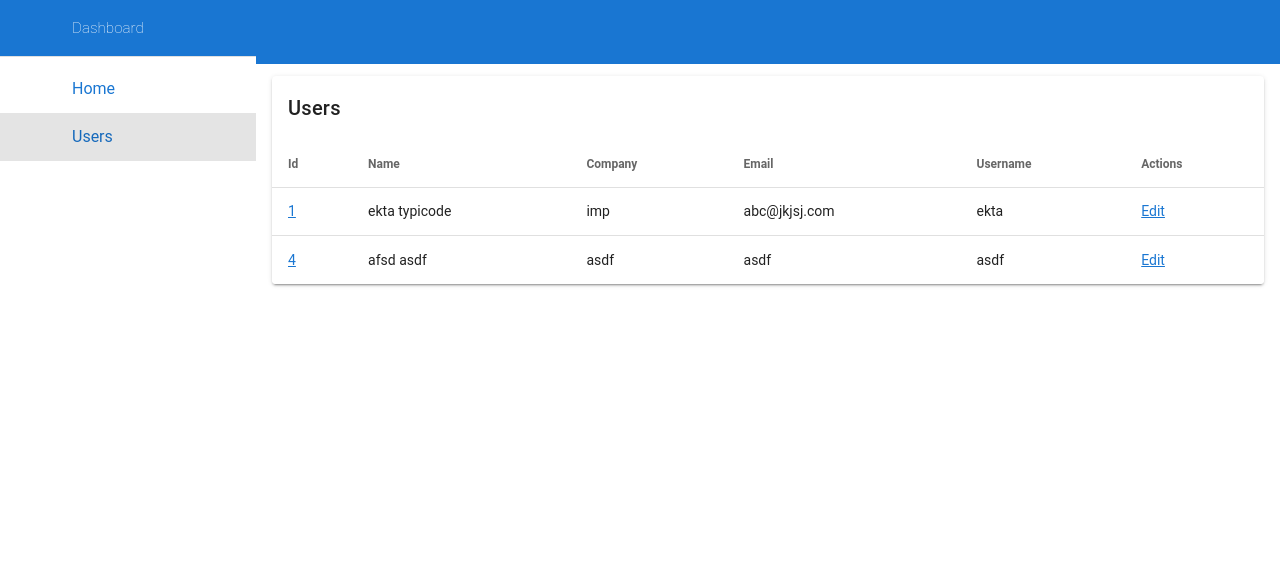
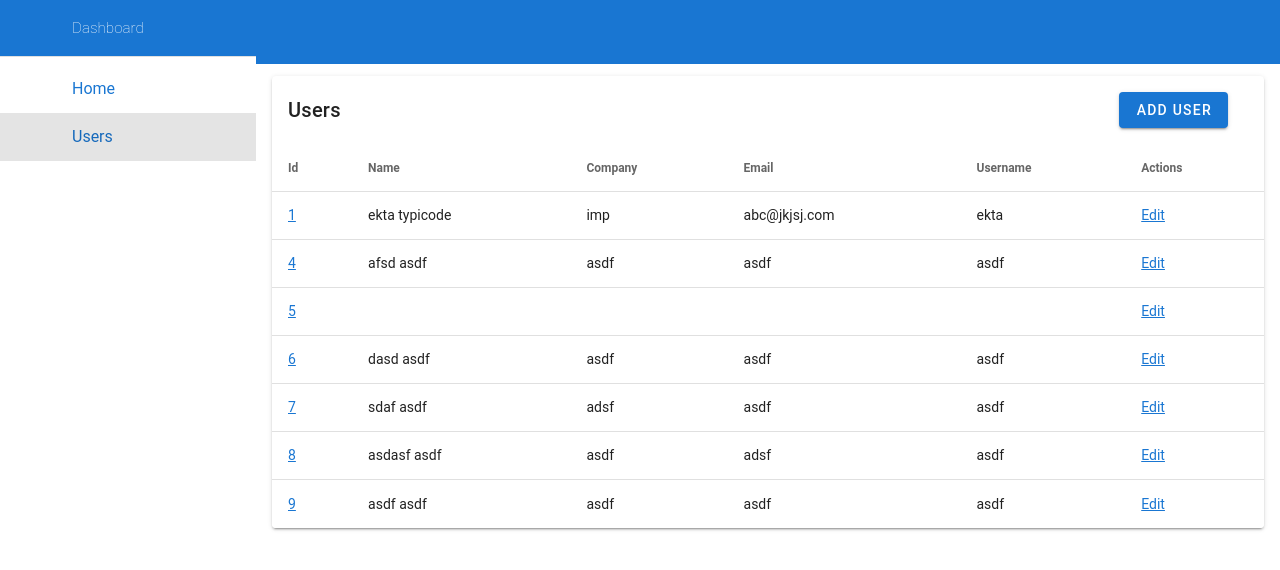
Before and after one commit to ekta-kakadia/users-list, a Vue app in the folder app/: page /users in a window 1280 px wide. Shown: the top 570 px of the page. Built offline with nearby package versions, Linux system fonts and the light colour scheme; data requests are answered from the project's data file; the HTML template or start-up script is replaced by a standard one; what vue-toasted would draw is missing.

Commit message:
Add function of user added

```diff
--- a/app/src/components/Users.vue
+++ b/app/src/components/Users.vue
@@ -5,8 +5,91 @@
         <v-col cols="8">Users </v-col>
       </v-row>
       <v-spacer></v-spacer>
+      <div class="pl-5 pr-5 text-right">
+        <v-row>
+          <v-col cols="3">
+            <v-dialog v-model="dialog" width="500">
+              <template v-slot:activator="{ on, attrs }">
+                <v-btn color="primary" dark v-bind="attrs" v-on="on">
+                  Add User
+                </v-btn>
+              </template>
+
+              <v-card>
+                <v-card-title class="text-h5 grey lighten-2">
+                  Add User
+                </v-card-title>
+
+                <v-card-text>
+                  <div class="my-4 text-subtitle-1">
+                    <v-form ref="form" v-model="valid" lazy-validation>
+                      <v-text-field
+                        v-model="form.first_name"
+                        label="First Name"
+                        required
+                        :rules="nameRules"
+                      ></v-text-field>
+                      <v-text-field
+                        v-model="form.last_name"
+                        label="Last Name"
+                        required
+                        :rules="nameRules"
+                      ></v-text-field>
+                      <v-text-field
+                        type="email"
+                        v-model="form.email"
+                        label="Email"
+                        required
+                        :rules="nameRules"
+                      ></v-text-field>
+                      <v-text-field
+                        type="password"
+                        v-model="form.password"
+                        label="Password"
+                        required
+                        :rules="nameRules"
+                      ></v-text-field>
+                      <v-text-field
+                        :rules="nameRules"
+                        type="number"
+                        v-model="form.number"
+                        label="Phone Number"
+                        length="10"
+                        required
+                      ></v-text-field>
+                      <v-text-field
+                        :rules="nameRules"
+                        v-model="form.company"
+                        label="Company"
+                        required
+                      ></v-text-field>
+                      <v-text-field
+                        :rules="nameRules"
+                        v-model="form.username"
+                        label="Username"
+                        required
+                      ></v-text-field>
+                      <v-divider></v-divider>
+                      <v-card-actions>
+                        <v-spacer></v-spacer>
+                        <v-btn text @click="dialog = false"> Close </v-btn>
+                        <v-btn
+                          color="primary"
+                          :disabled="!valid"
+                          @click="addUser"
+                        >
+                          Add
+                        </v-btn>
+                      </v-card-actions>
+                    </v-form>
+                  </div>
+                </v-card-text>
+              </v-card>
+            </v-dialog>
+          </v-col>
+        </v-row>
+      </div>
     </v-card-title>
-
 
     <div>
       <v-simple-table>
@@ -28,11 +111,15 @@
                   item.id
                 }}</router-link>
               </td>
-              <td>{{ item.first_name }} {{item.last_name}}</td>
-              <td>{{item.company}}</td>
+              <td>{{ item.first_name }} {{ item.last_name }}</td>
+              <td>{{ item.company }}</td>
               <td>{{ item.email }}</td>
-              <td>{{item.username}}</td>
-              <td><router-link :to="{path: `/user/edit/${item.id}`}">Edit</router-link></td>
+              <td>{{ item.username }}</td>
+              <td>
+                <router-link :to="{ path: `/user/edit/${item.id}` }"
+                  >Edit</router-link
+                >
+              </td>
             </tr>
           </tbody>
         </template>
@@ -42,6 +129,22 @@
 </template>
 <script>
 export default {
+  data() {
+    return {
+      nameRules: [(v) => !!v || "required"],
+      valid: true,
+      dialog: false,
+      form: {
+        first_name: "",
+        last_name: "",
+        email: "",
+        password: "",
+        username: "",
+        company: "",
+        number: "",
+      },
+    };
+  },
   mounted() {
     this.getUsers();
   },
@@ -50,9 +153,30 @@ export default {
       this.loading = true;
       await this.$store
         .dispatch("users")
-        .then(() => {
-        })
+        .then(() => {})
         .catch((e) => e);
+    },
+    addUser() {
+      if (this.$refs.form.validate()) {
+        this.$store
+          .dispatch("addUser", this.form)
+          .then(() => {
+            this.dialog = false;
+            this.$toasted.success("User added successfully", {
+              theme: "bubble",
+              position: "top-right",
+              duration: 4000,
+            });
+            this.$store.dispatch("users");
+          })
+          .catch((e) => e);
+      } else {
+        this.$toasted.success("Invalid details entered", {
+          theme: "bubble",
+          position: "top-right",
+          duration: 4000,
+        });
+      }
     },
   },
   computed: {
--- a/app/src/db.json
+++ b/app/src/db.json
@@ -19,6 +19,56 @@
       "company": "asdf",
       "number": "asdf",
       "id": 4
+    },
+    {
+      "first_name": "",
+      "last_name": "",
+      "email": "",
+      "password": "",
+      "username": "",
+      "company": "",
+      "number": "",
+      "id": 5
+    },
+    {
+      "first_name": "dasd",
+      "last_name": "asdf",
+      "email": "asdf",
+      "password": "asdf",
+      "username": "asdf",
+      "company": "asdf",
+      "number": "asdf",
+      "id": 6
+    },
+    {
+      "first_name": "sdaf",
+      "last_name": "asdf",
+      "email": "asdf",
+      "password": "asdf",
+      "username": "asdf",
+      "company": "adsf",
+      "number": "asdf",
+      "id": 7
+    },
+    {
+      "first_name": "asdasf",
+      "last_name": "asdf",
+      "email": "adsf",
+      "password": "asdf",
+      "username": "asdf",
+      "company": "asdf",
+      "number": "asdf",
+      "id": 8
+    },
+    {
+      "first_name": "asdf",
+      "last_name": "asdf",
+      "email": "asdf",
+      "password": "asdf",
+      "username": "asdf",
+      "company": "asdf",
+      "number": "32345",
+      "id": 9
     }
   ]
 }
```
